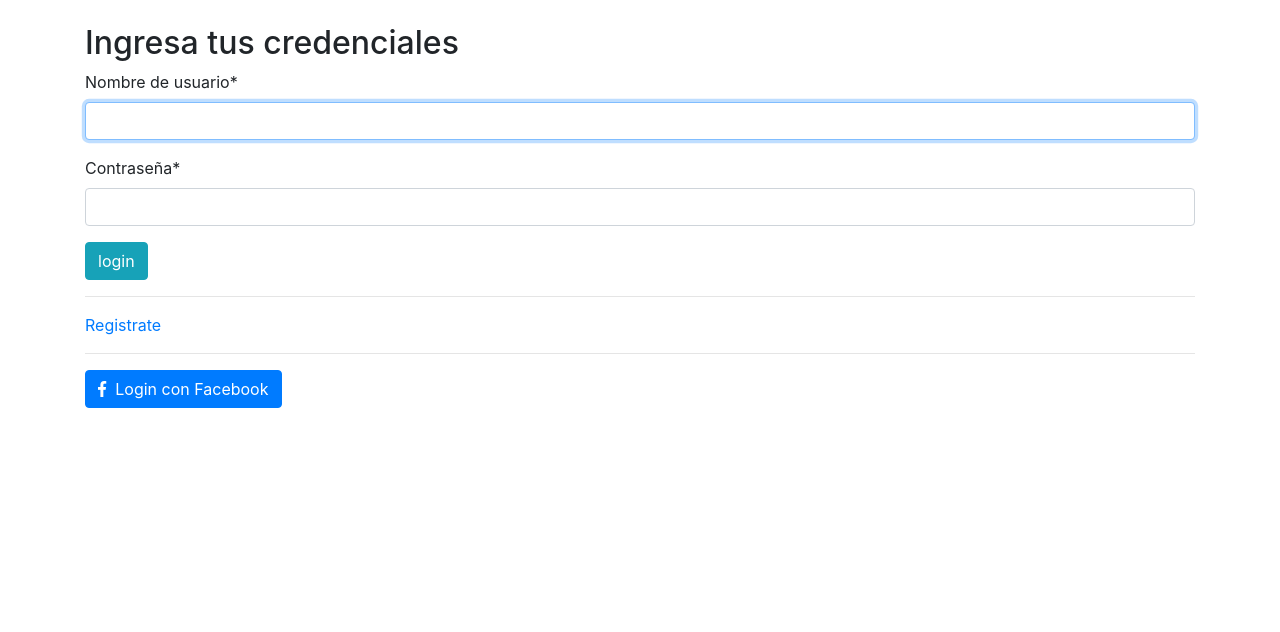
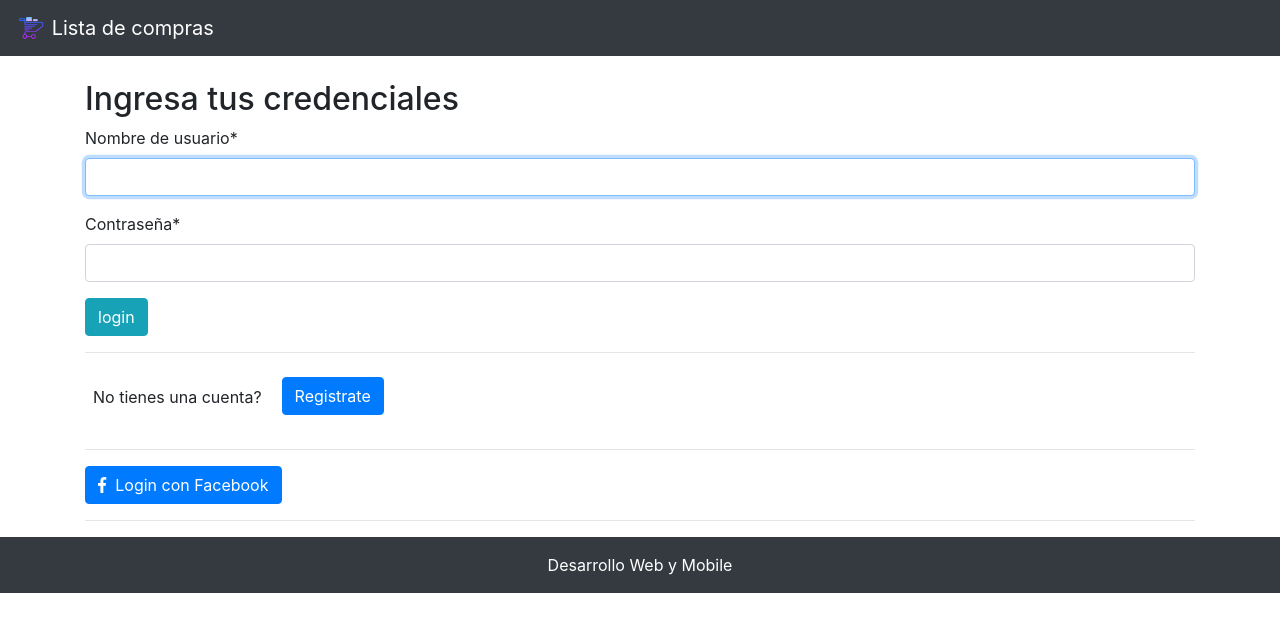
Before and after one commit to hecjara/examen_dwy4191, a Django app: page /accounts/login/ in a window 1280 px wide. Shown: the top 632 px of the page. Run offline with Django 3.2, Linux system fonts and the light colour scheme; some libraries are stand-ins or nearby versions.

Commit message:
se agrega bootstrap al login

```diff
--- a/accounts/templates/registration/login.html
+++ b/accounts/templates/registration/login.html
@@ -1,42 +1,68 @@
 <!DOCTYPE html>
 <html lang="en">
+
 <head>
     <meta charset="UTF-8">
     <meta name="viewport" content="width=device-width, initial-scale=1.0">
     <meta http-equiv="X-UA-Compatible" content="ie=edge">
     <title>Login</title>
+    {% load static %}
     <link rel="stylesheet" href="https://stackpath.bootstrapcdn.com/bootstrap/4.1.3/css/bootstrap.min.css">
     <script src="https://stackpath.bootstrapcdn.com/bootstrap/4.1.3/js/bootstrap.min.js"></script>
     <script src="https://stackpath.bootstrapcdn.com/bootstrap/4.1.3/js/bootstrap.bundle.min.js"></script>
-    <link rel="stylesheet" href="https://use.fontawesome.com/releases/v5.5.0/css/all.css" integrity="sha384-B4dIYHKNBt8Bc12p+WXckhzcICo0wtJAoU8YZTY5qE0Id1GSseTk6S+L3BlXeVIU" crossorigin="anonymous">
+    <link rel="stylesheet" href="https://use.fontawesome.com/releases/v5.5.0/css/all.css" integrity="sha384-B4dIYHKNBt8Bc12p+WXckhzcICo0wtJAoU8YZTY5qE0Id1GSseTk6S+L3BlXeVIU"
+        crossorigin="anonymous">
 
 
 </head>
+
 <body>
 
     {% load crispy_forms_tags %}
 
-    <br>
+    <nav class="navbar navbar-expand-lg navbar-dark bg-dark sticky-top">
+        <a class="navbar-brand" href="{% url 'home' %}">
+            <img src="{% static 'core/img/carrito_icon.png' %}" width="30" height="30" class="d-inline-block align-top"
+                alt="">
+            Lista de compras
+        </a>
+    </nav>
+
+
     <div class="container">
-
+        <br>
         <h2>Ingresa tus credenciales</h2>
 
         <form action="" method="post">
             {% csrf_token %}
             {{ form | crispy }}
             <input type="submit" value="login" class="btn btn-info">
-
         </form>
 
         <hr>
-        <a href="{% url 'register' %}">Registrate</a>
+
+        <div class="d-flex align-content-start flex-wrap">
+            <div class="p-2">
+                <p class="mr-1 mt-2">No tienes una cuenta?</p>
+            </div>
+            <div class="p-2">
+                <a class="btn btn-primary" href="{% url 'register' %}">Registrate</a>
+            </div>
+        </div>
         <hr>
-        <a href="{% url 'social:begin' 'facebook' %}" class="btn btn-primary"><i class="fab fa-facebook-f"></i>&nbsp; Login con Facebook</a>
-
+        <a href="{% url 'social:begin' 'facebook' %}" class="btn btn-primary"><i class="fab fa-facebook-f"></i>&nbsp;
+            Login con Facebook</a>
+        <hr>
 
     </div>
 
+    <footer class="page-footer font-small">
+
+        <p class="text-center py-3 p-3 mb-2 bg-dark text-white">Desarrollo Web y Mobile</p>
+
+    </footer>
 
 
 </body>
+
 </html>
```
Also changed, not shown: db.sqlite3.
